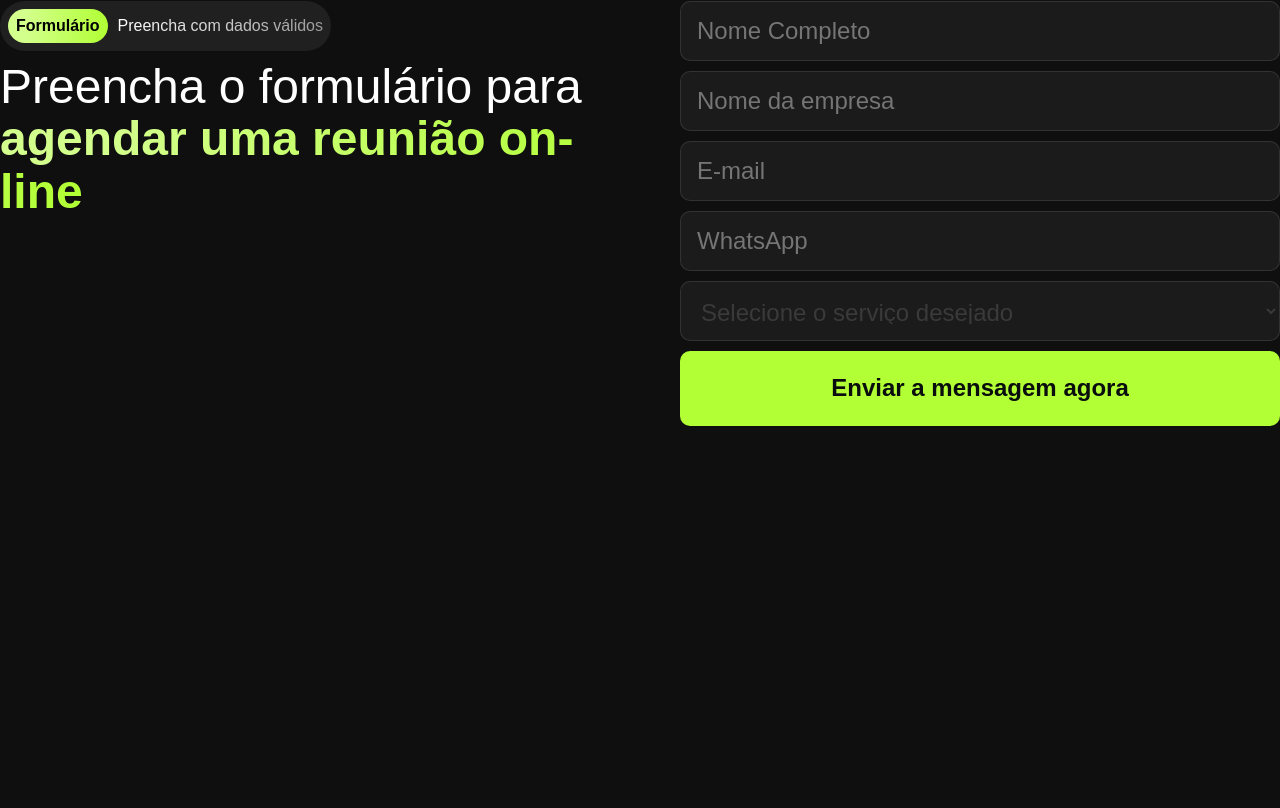
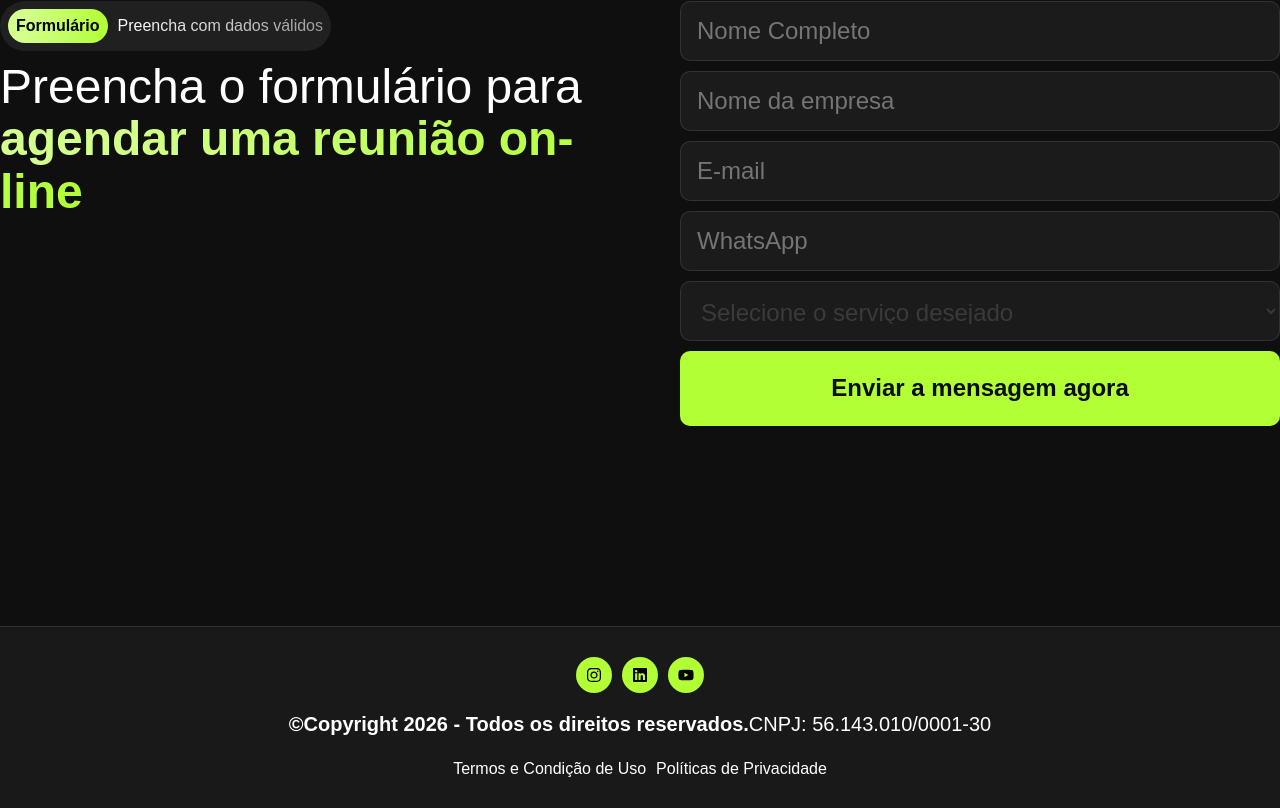
Before and after one commit to joaopaulocostasantos/my-portfolio-website, a Next.js app: page / in a window 1280 px wide. Shown: the part 3246-4054 px from the top of the page. Before the commit the page ends 3672 px from the top, so only its background shows below. Built offline with nearby package versions, Linux system fonts and the light colour scheme; a web font is replaced by a local one.

Commit message:
footer component completed

```diff
--- a/package.json
+++ b/package.json
@@ -12,7 +12,8 @@
     "lucide-react": "^1.7.0",
     "next": "16.2.2",
     "react": "19.2.4",
-    "react-dom": "19.2.4"
+    "react-dom": "19.2.4",
+    "react-icons": "^5.6.0"
   },
   "devDependencies": {
     "@types/node": "^20",
--- a/src/app/globals.css
+++ b/src/app/globals.css
@@ -26,6 +26,7 @@
     #b1ff34 0%,
     #d3ff8c 82.69%
   );
+  --color-background-footer: #191919;
   --color-text: #ffffff;
   --color-text-secondary: #1e1e1e;
   --color-text-tertiary: #d2d2d2;
--- a/src/app/layout.tsx
+++ b/src/app/layout.tsx
@@ -4,6 +4,7 @@ import "./globals.css";
 
 // componentes
 import { Header } from "@/components/layout/Header/Header";
+import { Footer } from "@/components/layout/Footer/Footer";
 
 const funnelDisplay = Funnel_Display({
   variable: "--font-funnel-display",
@@ -65,6 +66,7 @@ export default function RootLayout({
       <body>
         <Header />
         {children}
+        <Footer />
       </body>
     </html>
   );
--- /dev/null
+++ b/src/components/layout/Footer/Footer.module.scss
@@ -0,0 +1,62 @@
+.footer {
+  background: var(--color-background-footer);
+  padding: 30px 0;
+  margin-top: 200px;
+  border-top: 1px solid rgba(255, 255, 255, 0.1);
+
+  .footer_icons {
+    display: flex;
+    align-items: center;
+    justify-content: center;
+    gap: 10px;
+
+    .footer_icon {
+      display: flex;
+      align-items: center;
+      justify-content: center;
+      background: var(--color-primary);
+      padding: 10px;
+      border-radius: 100%;
+      cursor: pointer;
+
+      &:hover {
+        background: var(--color-secondary);
+        color: var(--color-text);
+      }
+    }
+  }
+
+  .footer_copyright {
+    display: flex;
+    align-items: center;
+    justify-content: center;
+    margin-top: 20px;
+    font-size: 20px;
+    font-weight: 400;
+    color: var(--color-text);
+
+    span {
+      font-weight: 600;
+    }
+  }
+
+  .footer_links {
+    display: flex;
+    align-items: center;
+    justify-content: center;
+    gap: 10px;
+    margin-top: 24px;
+
+    a {
+      font-size: 16px;
+      font-weight: 400;
+      color: var(--color-text);
+      text-decoration: none;
+
+      &:hover {
+        text-decoration: underline;
+        color: var(--color-primary);
+      }
+    }
+  }
+}
--- /dev/null
+++ b/src/components/layout/Footer/Footer.tsx
@@ -0,0 +1,40 @@
+import styles from "./Footer.module.scss";
+
+// icons
+import { FaInstagram, FaLinkedin, FaYoutube } from "react-icons/fa";
+
+// next
+import Link from "next/link";
+import { Container } from "@/components/container/Container";
+
+export function Footer() {
+  return (
+    <footer className={styles.footer}>
+      <Container>
+        <div className={styles.footer_icons}>
+          <div className={styles.footer_icon}>
+            <FaInstagram size={16} />
+          </div>
+          <div className={styles.footer_icon}>
+            <FaLinkedin size={16} />
+          </div>
+          <div className={styles.footer_icon}>
+            <FaYoutube size={16} />
+          </div>
+        </div>
+
+        <h5 className={styles.footer_copyright}>
+          <span>©Copyright 2026 - Todos os direitos reservados.</span> CNPJ:
+          56.143.010/0001-30
+        </h5>
+
+        <div className={styles.footer_links}>
+          <Link href="/termos-e-condicoes-de-uso">
+            Termos e Condição de Uso
+          </Link>
+          <Link href="/politica-de-privacidade">Políticas de Privacidade</Link>
+        </div>
+      </Container>
+    </footer>
+  );
+}
```
Also changed, not shown: 1 other file (tests, documents, lock files or other folders).
